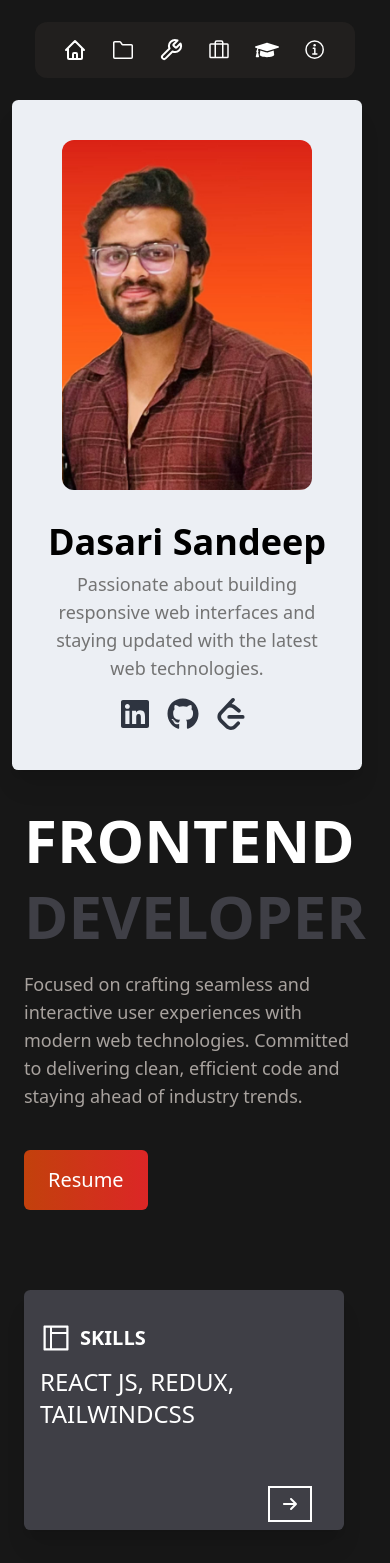
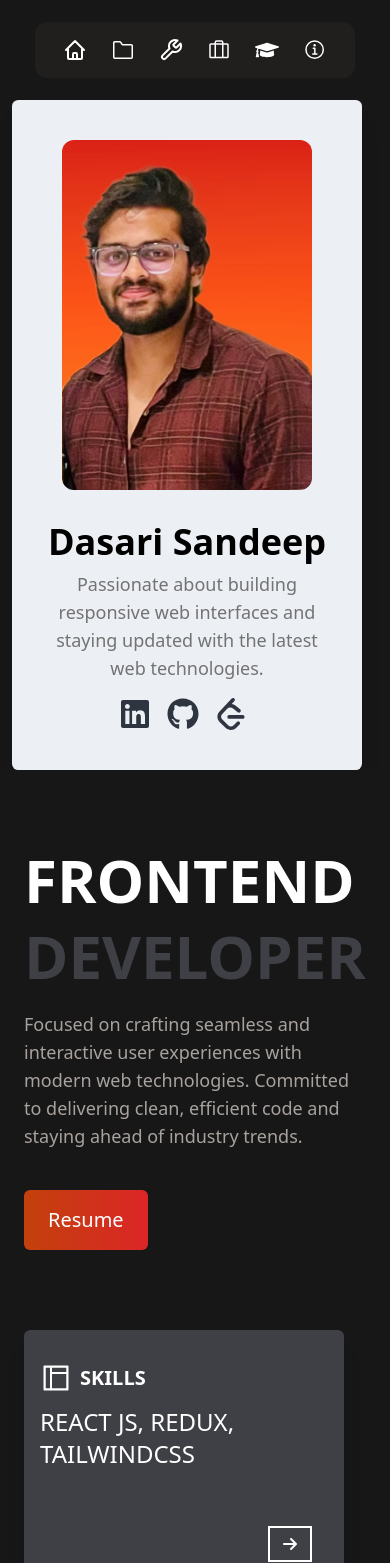
Before and after one commit to sandeep1555/portfolio-New, a React (Vite) app: page / in a window 390 px wide. Shown: the top 1563 px of the page. Built offline with nearby package versions, Linux system fonts and the light colour scheme.

Commit message:
make frame morion for text

```diff
--- a/package.json
+++ b/package.json
@@ -11,6 +11,7 @@
   },
   "dependencies": {
     "@emailjs/browser": "^4.3.3",
+    "framer-motion": "^12.4.1",
     "react": "^18.3.1",
     "react-dom": "^18.3.1",
     "react-icons": "^5.4.0",
--- a/src/components/Body.jsx
+++ b/src/components/Body.jsx
@@ -24,7 +24,7 @@ const Body = () => {
         </div>
 
         {/* Scrollable Home Section */}
-        <div className="md:w-7/12 w-full md:ml-[41%] md:overflow-y-auto h-full ">
+        <div className="md:w-7/12 w-full md:ml-[41%] md:overflow-y-hidden h-full ">
           <Home />
           <Projects />
           <Skills />
--- a/src/components/Contact.jsx
+++ b/src/components/Contact.jsx
@@ -1,5 +1,6 @@
-import { useState } from 'react'
+import { useRef, useState } from 'react'
 import emailjs from '@emailjs/browser';
+import { useInView,motion } from 'framer-motion';
 const Contact = () => {
 
   const [name, setName] = useState("");
@@ -38,6 +39,17 @@ const Contact = () => {
   }
 
 
+  const ref=useRef(null);
+  const isInView=useInView(ref,{margin:"-100px"})
+
+
+
+const textVariants = {
+  hidden: { opacity: 0, y: 50 },
+  visible: { opacity: 1, y: 0, transition: { duration: 1, ease: "linear" } },
+}
+
+
 
 
 
@@ -45,7 +57,7 @@ const Contact = () => {
 
 
   return (
-    <div id="contact" className='mt-[100px] mx-6 '>
+    <motion.div ref={ref} initial="hidden" variants={textVariants} animate={isInView ? "visible" : "hidden"}  id="contact" className='mt-[35px] pt-[65px] mx-6 '>
       <h4 className="md:text-8xl text-6xl font-bold uppercase pb-4 text-white ">Let&apos;s Work</h4>
       <h4 className="md:text-8xl text-6xl font-bold uppercase text-zinc-700 ">together</h4>
 
@@ -88,7 +100,7 @@ const Contact = () => {
       </div>
 
 
-    </div>
+    </motion.div>
   )
 }
 
--- a/src/components/Education.jsx
+++ b/src/components/Education.jsx
@@ -1,12 +1,35 @@
-import React from 'react'
+import { useInView,motion } from 'framer-motion';
+import React, { useRef } from 'react'
 
 const Education = () => {
+
+  const ref=useRef(null);
+  const educationRef=useRef(null);
+
+    const isInView=useInView(ref,{margin:"-100px"})
+
+    const isInEducationView=useInView(educationRef,{margin:"-80px"})
+
+
+
+  const textVariants = {
+    hidden: { opacity: 0, y: 50 },
+    visible: { opacity: 1, y: 0, transition: { duration: 1, ease: "linear" } },
+  }
+
+
   return (
 
-    <div id='education' className='mt-[100px] md:mx-6 mx-4'>
+
+
+
+
+    <div id='education' className='mt-[35px] pt-[65px] md:mx-6 mx-4'>
+      <motion.div ref={ref} initial="hidden" variants={textVariants} animate={isInView ? "visible" : "hidden"} >
       <h4 className="md:text-8xl text-5xl font-bold uppercase pb-4 text-white ">Education</h4>
       <h4 className="md:text-8xl text-5xl font-bold uppercase text-zinc-700 ">qualification</h4>
-      <div className='flex  md:ml-[100px] ml-[50px] mt-[40px]'>
+      </motion.div>
+      <motion.div ref={educationRef} initial="hidden" variants={textVariants} animate={isInEducationView ? "visible" : "hidden"} className='flex  md:ml-[100px] ml-[50px] mt-[40px]'>
         <ul className="steps steps-vertical ">
           <li data-content="●" className="step py-[50px]  ">
             <div className='  md:px-10 mt-[30px] text-stone-400 '>
@@ -31,7 +54,7 @@ const Education = () => {
           </li>
 
         </ul>
-      </div>
+      </motion.div>
 
     </div>
   )
--- a/src/components/Home.jsx
+++ b/src/components/Home.jsx
@@ -2,12 +2,25 @@ import { FaArrowRight } from "react-icons/fa6";
 import { IoLayersOutline } from "react-icons/io5";
 import { AiOutlineLayout } from "react-icons/ai";
 import { Link } from "react-scroll";
+import { useRef } from "react";
+import { useInView, motion } from "framer-motion";
 
 const Home = () => {
+
+
+  const ref = useRef(null);
+
+  const textVariants = {
+    hidden: { opacity: 0, y: 50 },
+    visible: { opacity: 1, y: 0, transition: { duration: 1, ease: "linear" } },
+  }
+  const isInView = useInView(ref, { margin: "-100px" });
   return (
-    <div id="home" className='md:mt-[-10px] px-6 mt-10 md:px-0 '>
-      <h4 className="md:text-8xl text-6xl font-bold uppercase pb-4 text-white ">Frontend</h4>
-      <h4 className="md:text-8xl text-6xl font-bold uppercase text-zinc-700 ">Developer</h4>
+    <motion.div variants={textVariants} animate={isInView ? "visible" : "hidden"} initail="hidden" id="home" ref={ref} className='md:mt-[-75px] md:pt-[20px]    px-6 mt-10 md:px-0  overflow-y-hidden'>
+      <div className="mt-10">
+        <h4 className="md:text-8xl text-6xl font-bold uppercase pb-4 text-white ">Frontend</h4>
+        <h4 className="md:text-8xl text-6xl font-bold uppercase text-zinc-700 ">Developer</h4>
+      </div>
       <p className="text-lg md:w-[500px] w-[330px] mt-6 text-stone-400">Focused on crafting seamless and interactive user experiences with modern web technologies. Committed to delivering clean, efficient code and staying ahead of industry trends.</p>
 
 
@@ -45,7 +58,7 @@ const Home = () => {
 
 
       </div>
-    </div>
+    </motion.div>
 
   )
 }
--- a/src/components/Internship.jsx
+++ b/src/components/Internship.jsx
@@ -1,9 +1,21 @@
+import { useInView,motion } from "framer-motion";
+import { useRef } from "react"
 
 
 const Internship = () => {
 
+    const ref=useRef(null);
+    const isInView=useInView(ref,{margin:"-100px"})
+
+
+
+  const textVariants = {
+    hidden: { opacity: 0, y: 50 },
+    visible: { opacity: 1, y: 0, transition: { duration: 1, ease: "linear" } },
+  }
 
     const internship = [{
+        id:1,
         name: "Iblix Digital",
         role1: "React Developer",
         role2: "Odoo Developer",
@@ -11,16 +23,20 @@ const Internship = () => {
         role1_description: "As a React Developer Intern, I worked on an ERP project, developing a comprehensive tasks dashboard similar to Jira. My responsibilities included designing and implementing dynamic user interfaces using React, integrating APIs, and managing state to ensure seamless functionality. I focused on creating a user-friendly experience for task management and collaboration, leveraging tools such as Redux for efficient state management and Tailwind CSS for responsive design. This experience enhanced my skills in React development and reinforced my understanding of scalable and maintainable front-end solutions.",
         role2_description: "During my internship as an Odoo Developer, I specialized in customizing user interfaces using Odoo Studio to meet client-specific requirements. I collaborated with stakeholders to gather requirements, configured modules, and tailored the UI to align with their business processes. This role deepened my expertise in ERP systems, reinforced my ability to adapt pre-built frameworks to unique needs, and honed my skills in delivering client-focused solutions."
     }]
+
+
     return (
-        <div id="internship" className='mt-[100px] mx-6 '>
+        <div id="internship" className='mt-[35px] pt-[65px] mx-6 '>
+            <motion.div ref={ref} variants={textVariants} initial="hidden" animate={isInView ? "visible" : "hidden"}>
             <h4 className="md:text-8xl text-5xl font-bold uppercase pb-4 text-white ">Internship</h4>
             <h4 className="md:text-8xl text-5xl font-bold uppercase text-zinc-700 ">Experience</h4>
+            </motion.div>
 
 
             <div>
 
                 {internship && internship.map((internship) => (
-                    <div key={internship.id} className="card lg:card-side  shadow-xl my-4 md:w-[800px] p-4  cursor-default  bg-neutral-800 flex justify-center items-center">
+                    <motion.div ref={ref} variants={textVariants} initial="hidden" animate={isInView ? "visible" : "hidden"} key={internship.id} className="card lg:card-side  shadow-xl my-4 mt-6 md:w-[800px] p-4  cursor-default  bg-neutral-800 flex justify-center items-center">
 
                         <div className="card-body">
                             <div className='md:flex items-center mb-4'>
@@ -41,7 +57,7 @@ const Internship = () => {
 
 
 
-                    </div>
+                    </motion.div>
                 ))}
 
 
--- a/src/components/ProfileCard.jsx
+++ b/src/components/ProfileCard.jsx
@@ -1,13 +1,26 @@
 
+import { useInView ,motion} from "framer-motion";
+import { useRef } from "react";
 import { FaLinkedin, FaGithub } from "react-icons/fa";
 import { SiLeetcode } from "react-icons/si";
 
 
 const ProfileCard = () => {
+
+
+
+  const ref = useRef(null);
+
+  const textVariants = {
+    hidden: { opacity: 0, y: 50 },
+    visible: { opacity: 1, y: 0, transition: { duration: 1, ease: "easeOut" } },
+  }
+  const isInView = useInView(ref, { margin: "-100px" });
+
   return (
-    <div className='md:h-screen w-full  '>
+    <div className='md:h-screen w-full  overflow-y-hidden  '>
 
-      <div className="card bg-base-100 md:w-96 w-[350px] shadow-xl ml-3 ">
+      <motion.div ref={ref} variants={textVariants} animate={isInView ? "visible" : "hidden"} initail="hidden"  className="card bg-base-100 md:w-96 w-[350px] shadow-xl ml-3  ">
         <figure className="px-10 mt-10 ">
           <img
             src="assets/images/profile-pic.jpg"
@@ -36,7 +49,7 @@ const ProfileCard = () => {
 
           </div>
         </div>
-      </div>
+      </motion.div>
 
 
 
--- a/src/components/Projects.jsx
+++ b/src/components/Projects.jsx
@@ -1,73 +1,105 @@
 import { LuSquareArrowOutUpRight } from "react-icons/lu";
-
-
+import { motion, useInView } from "framer-motion";
+import { useRef } from "react";
 
 const Projects = () => {
+  const ref = useRef(null);
+  const isInView = useInView(ref, {  margin: "-100px" });
+  const projectRef=useRef(null);
 
-  const projects = [{
+  const isInProjectView = useInView(projectRef, {  margin: "-100px" });
+
+  const textVariants = {
+    hidden: { opacity: 0, y: 50 },
+    visible: { opacity: 1, y: 0, transition: { duration: 1, ease:  "linear" } },
+  };
+
+  const projectCardVariant={
+
+      hidden: { opacity: 0, y: 30 },
+      visible: { opacity: 1, y: 0, transition: { duration: 1, ease: "easeOut" }}
+    }
+
+  const projects = [
+    {
       id: 1,
       name: "DevTinder",
       photoUrl: "assets/images/devtinder-img.png",
-    description: "A platform where developers can connect, collaborate, and network with others in the tech community.",
-    liveLink: "https://devtinder.online"
-
+      description:
+        "A platform where developers can connect, collaborate, and network with others in the tech community.",
+      liveLink: "https://devtinder.online",
     },
     {
       id: 2,
       name: "Youtube-Clone",
       photoUrl: "assets/images/youtube-img.png",
-    description: "A YouTube clone with video streaming, user authentication, and custom features.",
-    liveLink: "https://my-youtube-phi.vercel.app/"
-
+      description:
+        "A YouTube clone with video streaming, user authentication, and custom features.",
+      liveLink: "https://my-youtube-phi.vercel.app/",
     },
     {
       id: 3,
       name: "Netflix-GPT",
       photoUrl: "assets/images/netflix-img-2.png",
-    description: "A Netflix-inspired platform integrated with GPT for personalized content recommendations.",
-    liveLink: "https://netflix-gpt-pi-jet.vercel.app/"
-
+      description:
+        "A Netflix-inspired platform integrated with GPT for personalized content recommendations.",
+      liveLink: "https://netflix-gpt-pi-jet.vercel.app/",
     },
-
-  ]
+  ];
 
   return (
-    <div id='projects' className='mt-[100px] mx-6  '>
-      <h4 className="md:text-8xl text-6xl font-bold uppercase pb-4 text-white ">Recent</h4>
-      <h4 className="md:text-8xl text-6xl font-bold uppercase text-zinc-700 ">Projects</h4>
+    <div id="projects" ref={ref} className="mt-[35px] pt-[65px] mx-6">
+      {/* Animated Titles */}
+      <motion.h4
+        className="md:text-8xl text-6xl font-bold uppercase pb-4 text-white"
+        variants={textVariants}
+        initial="hidden"
+        animate={isInView ? "visible" : "hidden"}
+      >
+        Recent
+      </motion.h4>
+      <motion.h4
+        className="md:text-8xl text-6xl font-bold uppercase text-zinc-700"
+        variants={textVariants}
+        initial="hidden"
+        animate={isInView ? "visible" : "hidden"}
+      >
+        Projects
+      </motion.h4>
 
       <div>
-
-        {projects && projects.map((project) => (
-          <div key={project.id} className="card lg:card-side  shadow-xl my-4 md:w-[800px] p-4 md:hover:scale-105 cursor-default  bg-neutral-800 flex justify-center items-center" onClick={() => window.open(
+        {projects.map((project) => (
+          <motion.div animate={ isInProjectView  ? "visible" : "hidden"}  ref={projectRef}   variants={projectCardVariant}
+            key={project.id}
+            className="card lg:card-side shadow-xl my-4 md:w-[800px] p-4 md:hover:scale-105 cursor-default bg-neutral-800 flex justify-center items-center"
+            onClick={() =>
+              window.open(
                 project.liveLink,
                 "_blank",
                 "noopener,noreferrer,width=800,height=600"
-          )}>
-            <figure className='max-w-[180px] h-[150px]'>
-              <img className='object-cover '
-
-                src={project.photoUrl}
-                alt="img" />
+              )
+            }
+          >
+            <figure className="max-w-[180px] h-[150px]">
+              <img className="object-cover" src={project.photoUrl} alt="img" />
             </figure>
             <div className="card-body">
-              <h2 className="card-title text-3xl mt-[-20px] text-white">{project.name}</h2>
-              <p className='text-stone-400'>{project.description}</p>
+              <h2 className="card-title text-3xl mt-[-20px] text-white">
+                {project.name}
+              </h2>
+              <p className="text-stone-400">{project.description}</p>
               <div className="card-actions md:justify-end justify-center">
-                <button className="btn border-0 text-white rounded-lg bg-gradient-to-r from-orange-700 to-red-600 md:hidden block mt-4">View</button>
+                <button className="btn border-0 text-white rounded-lg bg-gradient-to-r from-orange-700 to-red-600 md:hidden block mt-4">
+                  View
+                </button>
               </div>
             </div>
-            <LuSquareArrowOutUpRight className='text-orange-500 w-6 h-6 hover:w-8 hover:h-8 hidden md:block' />
-
-
-          </div>
+            <LuSquareArrowOutUpRight className="text-orange-500 w-6 h-6 hover:w-8 hover:h-8 hidden md:block" />
+          </motion.div>
         ))}
-
-
-
       </div>
     </div>
-  )
-}
+  );
+};
 
-export default Projects
+export default Projects;
--- a/src/components/Skills.jsx
+++ b/src/components/Skills.jsx
@@ -1,6 +1,27 @@
+import { useInView,motion } from "framer-motion";
+import { useRef } from "react";
 
 
 const Skills = () => {
+
+
+    const ref = useRef(null);
+    const isInView = useInView(ref, { margin: "-100px" });
+    const skillsRef = useRef(null);
+
+    const isInSkillView = useInView(skillsRef, { margin: "-100px" });
+
+    const textVariants = {
+        hidden: { opacity: 0, y: 50 },
+        visible: { opacity: 1, y: 0, transition: { duration: 1, ease: "linear" } },
+    };
+
+    const skillsVariant = {
+
+        hidden: { opacity: 0, y: 30 },
+        visible: { opacity: 1, y: 0, transition: { duration: 1, ease: "easeOut" } }
+    }
+
 
 
     const skills = [{
@@ -46,8 +67,10 @@ const Skills = () => {
         url: "https://expressjs.com/",
     }]
     return (
-        <div id='skills' className='mt-[100px] mx-6'>
-            <h4 className="md:text-8xl text-6xl font-bold uppercase pb-4 text-white ">premium</h4>
+        <div ref={ref} id='skills' className='mt-[35px] pt-[65px] mx-6'>
+            <motion.h4 variants={textVariants}
+                initial="hidden"
+                animate={isInView ? "visible" : "hidden"} className="md:text-8xl text-6xl font-bold uppercase pb-4 text-white ">premium</motion.h4>
             <h4 className="md:text-8xl text-6xl font-bold uppercase text-zinc-700 ">Tools</h4>
 
 
@@ -59,7 +82,7 @@ const Skills = () => {
                 {skills && skills.map((skill) => (
 
 
-                    <div key={skill.id} className="card card-side  shadow-xl mt-4  w-[300px] hover:bg-neutral-800 pl-3 cursor-pointer " onClick={() => window.open(
+                    <motion.div ref={skillsRef} variants={skillsVariant} animate={isInSkillView ? "visible" : "hidden"} key={skill.id} className="card card-side  shadow-xl mt-4  w-[300px] hover:bg-neutral-800 pl-3 cursor-pointer " onClick={() => window.open(
                         skill.url,
                         "_blank",
                         "noopener,noreferrer,width=800,height=600"
@@ -75,7 +98,7 @@ const Skills = () => {
                             <p className='text-stone-400'>{skill.description}.</p>
 
                         </div>
-                    </div>
+                    </motion.div>
 
                 ))}
 
```
Also changed, not shown: src/components/Header.jsx (+7 -7 lines), 1 other file (tests, documents, lock files or other folders). Lines whose indentation alone changed are shown as unchanged.
